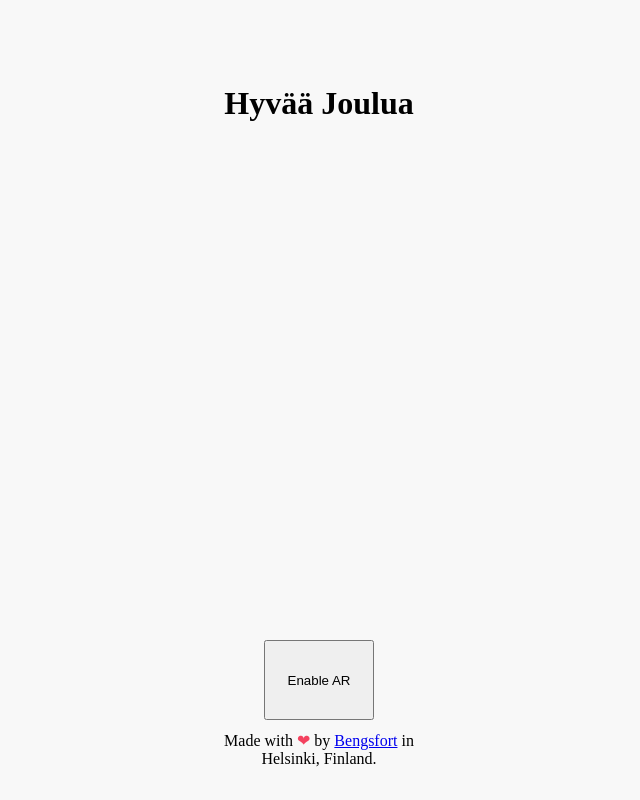
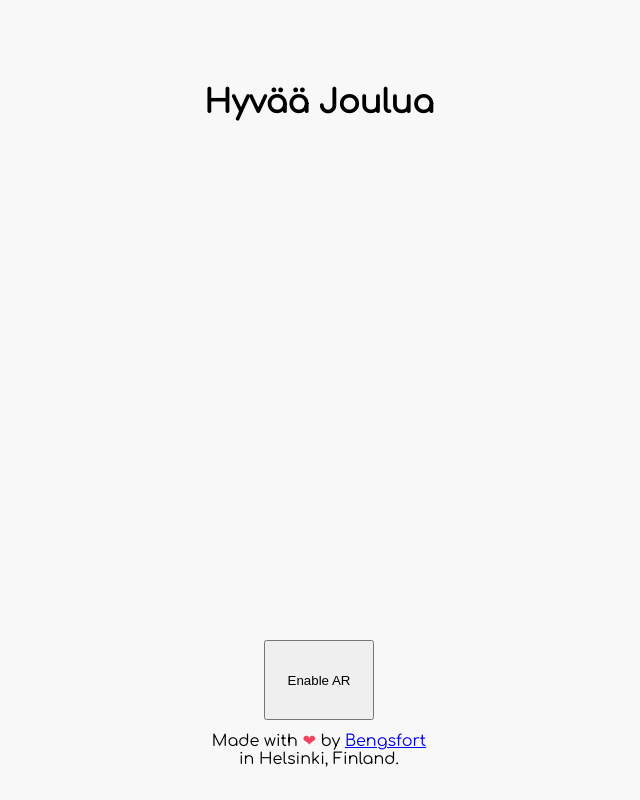
Before and after one commit to bengsfort/xmas-2018, a website: page index.html in a window 1280 px wide. Shown: the whole page, without its empty margins (321-961 px from the left). Drawn offline with Linux system fonts and the light colour scheme.

Commit message:
Added google fonts

```diff
--- a/css/main.css
+++ b/css/main.css
@@ -3,6 +3,7 @@ html, body {
 	height: 100%;
 	margin: 0;
 	padding: 0;
+	font-family: "Comfortaa", cursive;
 }
 
 #intro {
--- a/index.html
+++ b/index.html
@@ -9,6 +9,7 @@
   <meta name="viewport" content="width=device-width, initial-scale=1, shrink-to-fit=no">
   <link rel="apple-touch-icon" href="icon.png">
 
+  <link href="https://fonts.googleapis.com/css?family=Comfortaa|Montserrat:300" rel="stylesheet">
   <link rel="stylesheet" href="css/main.css">
 </head>
 
```
